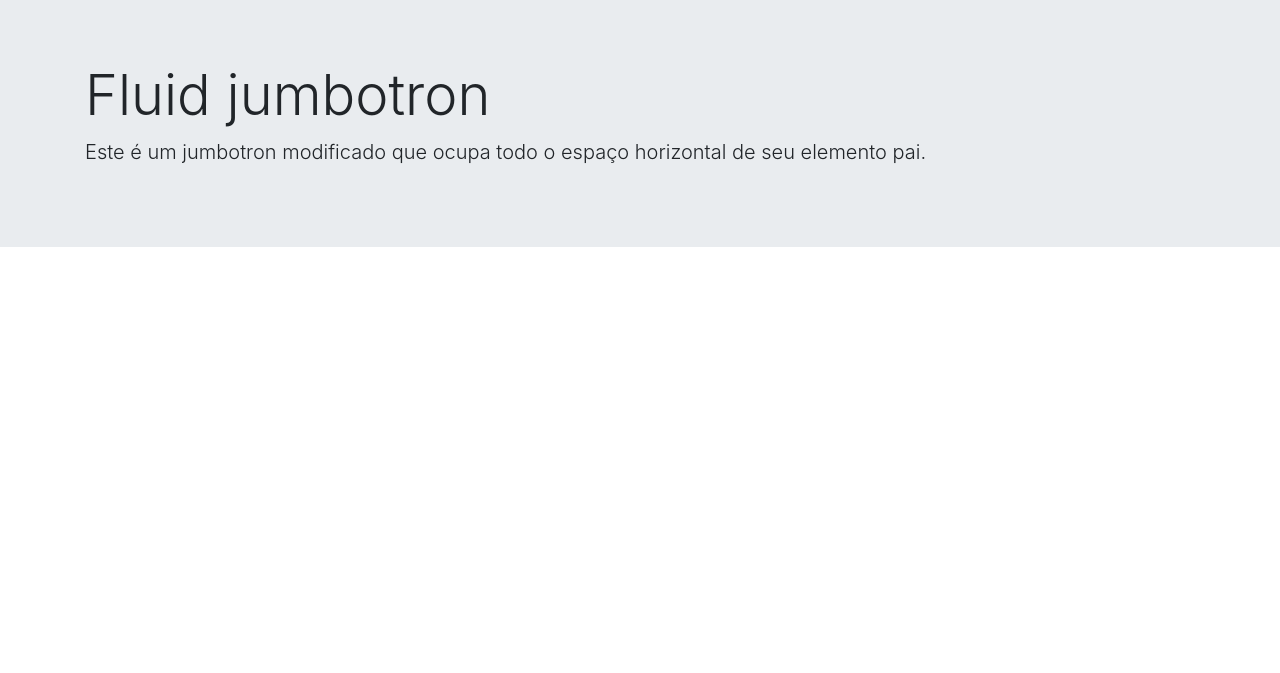
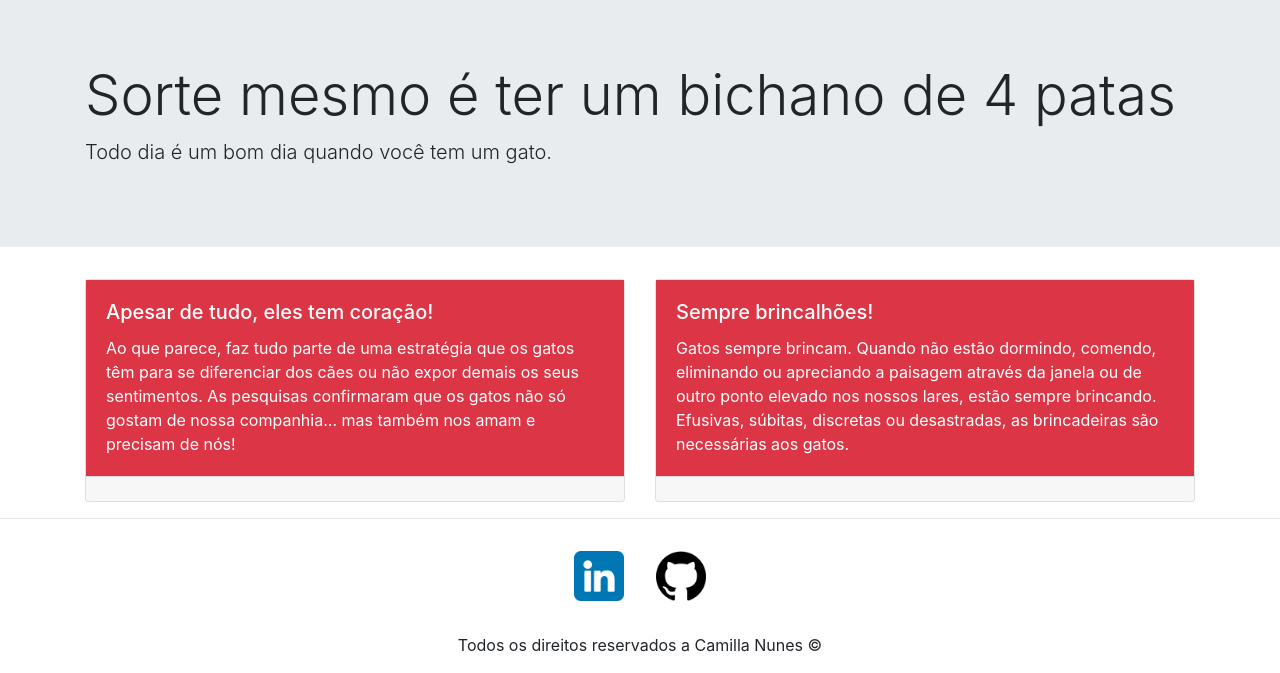
Before and after one commit to CamillaNunes79/CatLovers, a plain HTML site: page index.html in a window 1280 px wide. Shown: the part 1091-1764 px from the top of the page. Before the commit the page ends 1370 px from the top, so only its background shows below. Drawn offline with nearby package versions, Linux system fonts and the light colour scheme.

Commit message:
utilizando bootstrap

```diff
--- a/index.html
+++ b/index.html
@@ -1,5 +1,6 @@
 <!DOCTYPE html>
 <html lang="pt-br">
+
 <head>
     <meta charset="UTF-8">
     <meta http-equiv="X-UA-Compatible" content="IE=edge">
@@ -7,15 +8,25 @@
     <title>Cat Lovers</title>
 
     <!--config bootstrap-->
-    <link rel="stylesheet" href="https://stackpath.bootstrapcdn.com/bootstrap/4.1.3/css/bootstrap.min.css" integrity="sha384-MCw98/SFnGE8fJT3GXwEOngsV7Zt27NXFoaoApmYm81iuXoPkFOJwJ8ERdknLPMO" crossorigin="anonymous">
+    <link rel="stylesheet" href="https://stackpath.bootstrapcdn.com/bootstrap/4.1.3/css/bootstrap.min.css"
+        integrity="sha384-MCw98/SFnGE8fJT3GXwEOngsV7Zt27NXFoaoApmYm81iuXoPkFOJwJ8ERdknLPMO" crossorigin="anonymous">
+
+    <style>
+        .tm-social {
+            width: 50px;
+            height: 50px;
+        }
+    </style>
 
 </head>
+
 <body>
 
     <!--nav bar (menu)-->
     <nav class="navbar navbar-expand-lg navbar-light bg-danger">
-        <a class="navbar-brand pull-right"><img src="imagens/CatLovers.png"/></a>
-        <button class="navbar-toggler" type="button" data-toggle="collapse" data-target="#conteudoNavbarSuportado" aria-controls="conteudoNavbarSuportado" aria-expanded="false" aria-label="Alterna navegação">
+        <a class="navbar-brand pull-right"><img src="imagens/CatLovers.png" /></a>
+        <button class="navbar-toggler" type="button" data-toggle="collapse" data-target="#conteudoNavbarSuportado"
+            aria-controls="conteudoNavbarSuportado" aria-expanded="false" aria-label="Alterna navegação">
             <span class="navbar-toggler-icon"></span>
         </button>
 
@@ -26,7 +37,8 @@
                 </li>
 
                 <li class="nav-item dropdown">
-              <a class="nav-link dropdown-toggle text-light" href="#" id="navbarDropdown" role="button" data-toggle="dropdown" aria-haspopup="true" aria-expanded="false">
+                    <a class="nav-link dropdown-toggle text-light" href="#" id="navbarDropdown" role="button"
+                        data-toggle="dropdown" aria-haspopup="true" aria-expanded="false">
                         Sobre nós
                     </a>
                     <div class="dropdown-menu" aria-labelledby="navbarDropdown">
@@ -55,13 +67,19 @@
         </ol>
         <div class="carousel-inner">
             <div class="carousel-item active">
-            <img class="d-block w-100" src="https://www.petz.com.br/blog/wp-content/uploads/2019/06/tamanho-de-gato-1280x720.jpg" alt="Primeiro Slide">
+                <img class="d-block w-100"
+                    src="https://www.petz.com.br/blog/wp-content/uploads/2019/06/tamanho-de-gato-1280x720.jpg"
+                    alt="Primeiro Slide">
             </div>
             <div class="carousel-item">
-            <img class="d-block w-100" src="https://www.istoedinheiro.com.br/wp-content/uploads/sites/17/2021/08/gato-1280x720.jpeg" alt="Segundo Slide">
+                <img class="d-block w-100"
+                    src="https://www.istoedinheiro.com.br/wp-content/uploads/sites/17/2021/08/gato-1280x720.jpeg"
+                    alt="Segundo Slide">
             </div>
             <div class="carousel-item">
-            <img class="d-block w-100" src="https://portaldoscaesegatos.com.br/wp-content/uploads/2018/03/olhos-dos-gatos-1280x720.jpg" alt="Terceiro Slide">
+                <img class="d-block w-100"
+                    src="https://portaldoscaesegatos.com.br/wp-content/uploads/2018/03/olhos-dos-gatos-1280x720.jpg"
+                    alt="Terceiro Slide">
             </div>
         </div>
         <a class="carousel-control-prev" href="#carouselExampleIndicators" role="button" data-slide="prev">
@@ -77,16 +95,80 @@
     <!--jumbotron-->
     <div class="jumbotron jumbotron-fluid">
         <div class="container">
-          <h1 class="display-4">Fluid jumbotron</h1>
-          <p class="lead">Este é um jumbotron modificado que ocupa todo o espaço horizontal de seu elemento pai.</p>
+            <h1 class="display-4">Sorte mesmo é ter um bichano de 4 patas</h1>
+            <p class="lead">Todo dia é um bom dia quando você tem um gato.</p>
+        </div>
+    </div>
+
+    <!--cards-->
+    <div class="container">
+        <div class="card-deck">
+            <div class="card">
+
+                <div class="card-body bg-danger">
+                    <h5 class="card-title text-white">Apesar de tudo, eles tem coração!</h5>
+                    <p class="card-text text-white"> Ao que parece, faz tudo parte de uma estratégia que os gatos têm
+                        para se diferenciar dos cães ou não expor demais os seus sentimentos. As pesquisas confirmaram
+                        que os gatos não só gostam de nossa companhia… mas também nos amam e precisam de nós!</p>
+                </div>
+                <div class="card-footer">
+
+                </div>
+            </div>
+
+            <div class="card">
+
+                <div class="card-body bg-danger">
+                    <h5 class="card-title text-white">Sempre brincalhões!</h5>
+                    <p class="card-text text-white">Gatos sempre brincam. Quando não estão dormindo, comendo, eliminando
+                        ou apreciando a paisagem através da janela ou de outro ponto elevado nos nossos lares, estão
+                        sempre brincando. Efusivas, súbitas, discretas ou desastradas, as brincadeiras são necessárias
+                        aos gatos.</p>
+                </div>
+                <div class="card-footer">
+
+                </div>
+            </div>
+        </div>
+    </div>
+
+    <!--roda pe-->
+    <hr>
+    <footer>
+        <div class="row mb-3">
+            <div class="col-md-12 d-flex justify-content-center">
+
+                    <a href="https://www.linkedin.com/in/camilla-nunes-939819145/" target="_blank" class = "p-3">
+                        <img class="tm-social " src="imagens/linkedin.png" alt="logo do linkedin">
+                    </a>
+                    <a href="https://github.com/CamillaNunes79" target="_blank" class = "p-3">
+                        <img class="tm-social" src="imagens/github.png" alt="logo do github">
+                    </a>
+                </div>
+            </div>
+
+            <div class="row">
+                <div class="col-md-12">
+                    <p class="text-center"> Todos os direitos reservados a Camilla Nunes &copy
+                    </p>
                 </div>
             </div>
 
 
+    </footer>
+
+
 
     <!--config javascript-->
-      <script src="https://code.jquery.com/jquery-3.3.1.slim.min.js" integrity="sha384-q8i/X+965DzO0rT7abK41JStQIAqVgRVzpbzo5smXKp4YfRvH+8abtTE1Pi6jizo" crossorigin="anonymous"></script>
-    <script src="https://cdnjs.cloudflare.com/ajax/libs/popper.js/1.14.3/umd/popper.min.js" integrity="sha384-ZMP7rVo3mIykV+2+9J3UJ46jBk0WLaUAdn689aCwoqbBJiSnjAK/l8WvCWPIPm49" crossorigin="anonymous"></script>
-    <script src="https://stackpath.bootstrapcdn.com/bootstrap/4.1.3/js/bootstrap.min.js" integrity="sha384-ChfqqxuZUCnJSK3+MXmPNIyE6ZbWh2IMqE241rYiqJxyMiZ6OW/JmZQ5stwEULTy" crossorigin="anonymous"></script>
+    <script src="https://code.jquery.com/jquery-3.3.1.slim.min.js"
+        integrity="sha384-q8i/X+965DzO0rT7abK41JStQIAqVgRVzpbzo5smXKp4YfRvH+8abtTE1Pi6jizo"
+        crossorigin="anonymous"></script>
+    <script src="https://cdnjs.cloudflare.com/ajax/libs/popper.js/1.14.3/umd/popper.min.js"
+        integrity="sha384-ZMP7rVo3mIykV+2+9J3UJ46jBk0WLaUAdn689aCwoqbBJiSnjAK/l8WvCWPIPm49"
+        crossorigin="anonymous"></script>
+    <script src="https://stackpath.bootstrapcdn.com/bootstrap/4.1.3/js/bootstrap.min.js"
+        integrity="sha384-ChfqqxuZUCnJSK3+MXmPNIyE6ZbWh2IMqE241rYiqJxyMiZ6OW/JmZQ5stwEULTy"
+        crossorigin="anonymous"></script>
 </body>
+
 </html>
```
Also changed, not shown: imagens/github.png (added), imagens/linkedin.png (added). Lines whose indentation alone changed are shown as unchanged.
